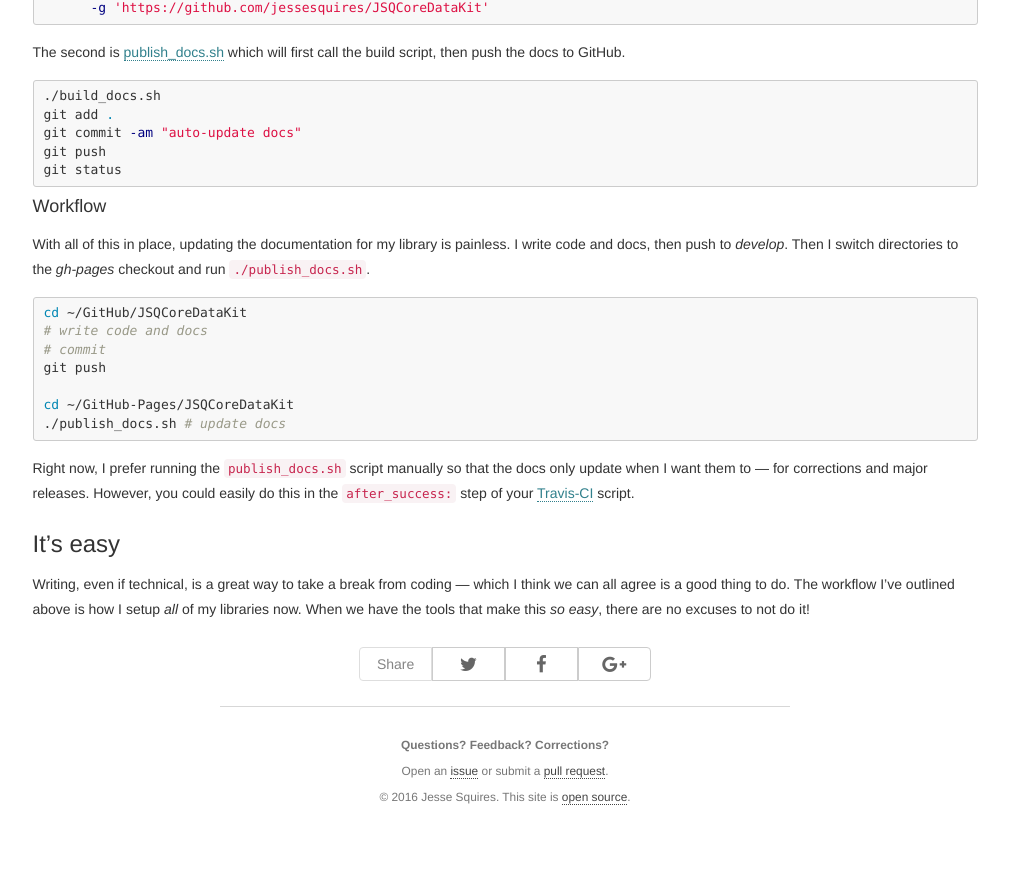
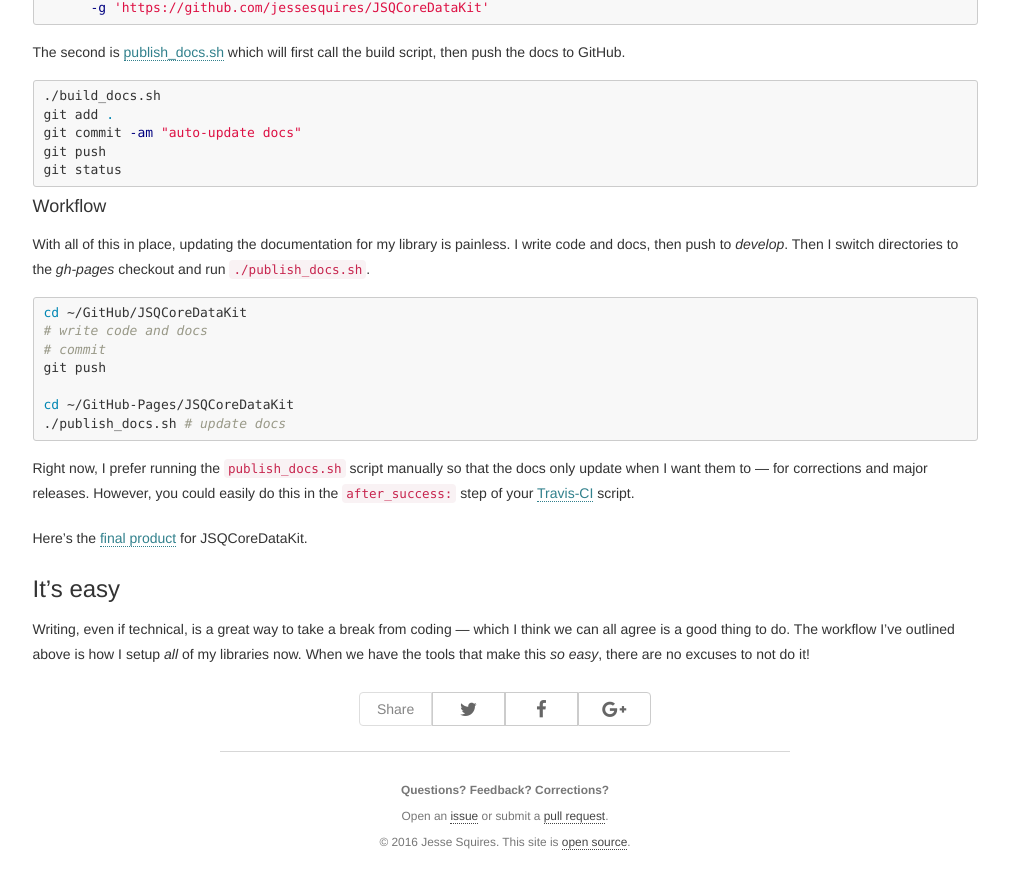
Before and after one commit to jessesquires/jessesquires.com, a Jekyll site: the page built from _posts/2016-05-20-swift-documentation.md, in a window 1280 px wide and 900 px high, scrolled down 3513 px. Shown: the top 889 px of the window, without its empty margins (135-1144 px from the left). Built offline with Jekyll 4.4.1, drawn with Linux system fonts in a browser that asks for light colours; nearby versions of some CDN libraries; before the commit the page ends 4368 px from its top, so only the background shows below that.

Commit message:
Update 2016-05-20-swift-documentation.md

```diff
--- a/_posts/2016-05-20-swift-documentation.md
+++ b/_posts/2016-05-20-swift-documentation.md
@@ -142,6 +142,8 @@ cd ~/GitHub-Pages/JSQCoreDataKit
 
 Right now, I prefer running the `publish_docs.sh` script manually so that the docs only update when I want them to &mdash; for corrections and major releases. However, you could easily do this in the `after_success:` step of your [Travis-CI](https://travis-ci.org) script.
 
+Here's the [final product](http://www.jessesquires.com/JSQCoreDataKit/) for JSQCoreDataKit.
+
 ### It's easy
 
 Writing, even if technical, is a great way to take a break from coding &mdash; which I think we can all agree is a good thing to do. The workflow I've outlined above is how I setup *all* of my libraries now. When we have the tools that make this *so easy*, there are no excuses to not do it!
```
